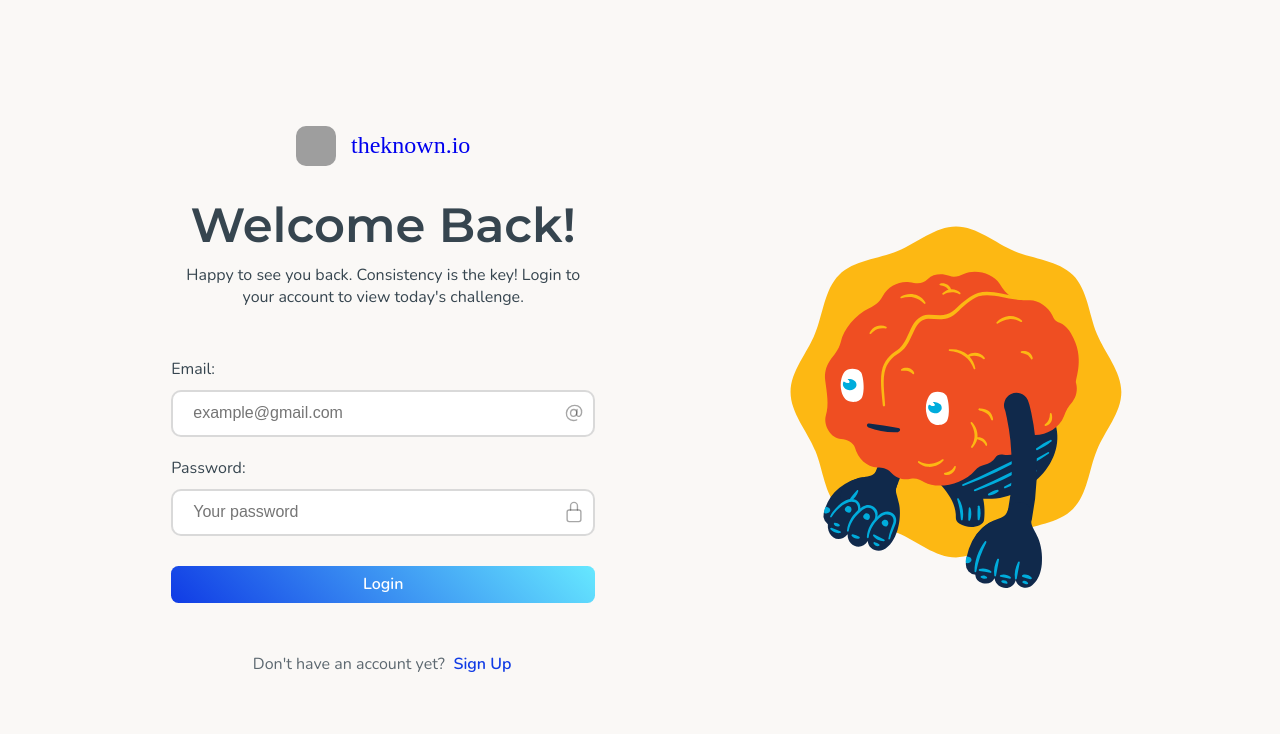
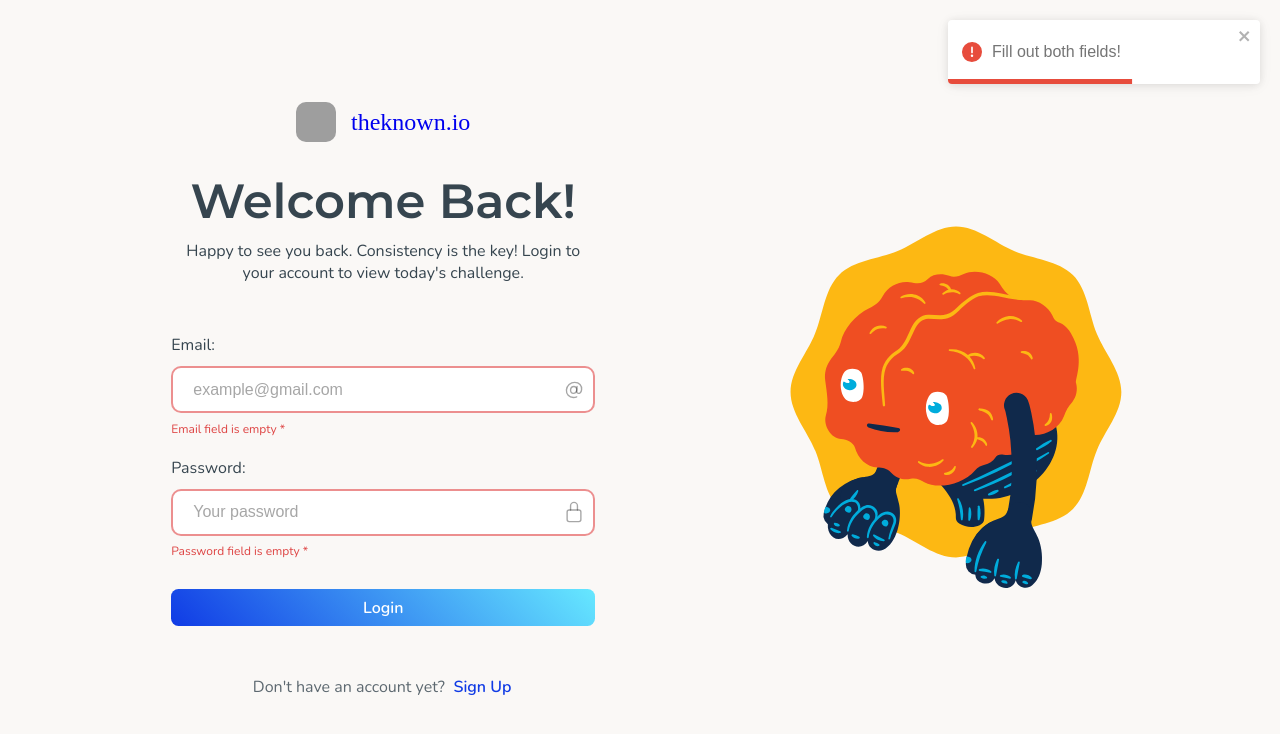
Before and after one commit to DanielKuznetsov/Personalized-Learning-Platform, a React (Create React App) app in the folder e-learning/: page /login in a window 1280 px wide. Both pictures are taken after a click on the element "Login". Shown: the top 734 px of the page. Built offline with nearby package versions, Linux system fonts and the light colour scheme; no server answers; grey boxes are pictures that could not be loaded; a web font is replaced by a local one.

Commit message:
Add toast notifications on actions
Add errorFields styling in Login form

```diff
--- a/e-learning/src/App.js
+++ b/e-learning/src/App.js
@@ -4,6 +4,7 @@ import Home from "./Home";
 import "./styles/App.scss";
 import Login from "./Login";
 import Navbar from "./Navbar";
+import { ToastContainer, toast } from "react-toastify";
 
 function App() {
   return (
@@ -16,6 +17,7 @@ function App() {
           <Route exact path="/dashboard" element={<Navbar />} />
         </Routes>
       </div>
+      <ToastContainer />
     </>
   );
 }
--- a/e-learning/src/Home.js
+++ b/e-learning/src/Home.js
@@ -12,6 +12,7 @@ import Footer from "./Footer";
 import LottieGif from "./LottieGif";
 import { useNavigate } from "react-router-dom";
 import { useSelector } from "react-redux";
+import { ToastContainer, toast } from "react-toastify";
 
 function Home() {
   const navigate = useNavigate();
--- a/e-learning/src/Login.js
+++ b/e-learning/src/Login.js
@@ -6,13 +6,18 @@ import signInSuccess from "./images/sign-in-success.json";
 import { Link, useNavigate } from "react-router-dom";
 import LottieGif from "./LottieGif";
 import { useSelector, useDispatch } from "react-redux";
-import { toast } from "react-toastify";
 import { login, reset } from "./features/auth/authSlice";
+import { ToastContainer, toast } from "react-toastify";
+import "react-toastify/dist/ReactToastify.css";
 
 function Login() {
   const [formData, setFormData] = useState({
     email: "",
     password: "",
+  });
+  const [errorFields, setErrorFields] = useState({
+    email: false,
+    password: false,
   });
 
   const { email, password } = formData;
@@ -26,16 +31,18 @@ function Login() {
 
   useEffect(() => {
     if (isError) {
-      toast.error("Error from Login");
+      toast.error(message);
     }
 
-    if (isSuccess || student) {
+    if (student) {
       navigate("/dashboard");
       toast.success("Logged-in successfully!");
+
+      console.log(student);
     }
 
     dispatch(reset());
-  }, [isSuccess, isError, dispatch, navigate, student]);
+  }, [isError, dispatch, navigate, student, message]);
 
   const handleOnChange = (e) => {
     setFormData((prevState) => ({
@@ -47,12 +54,40 @@ function Login() {
   const handleOnSubmit = (e) => {
     e.preventDefault();
 
+    if (!email && !password) {
+      setErrorFields({
+        email: true,
+        password: true,
+      });
+      return toast.error("Fill out both fields!");
+    } else if (!email) {
+      setErrorFields({
+        email: true,
+        password: false,
+      });
+      return toast.error("Email field is empty!");
+    } else if (!password) {
+      setErrorFields({
+        email: false,
+        password: true,
+      });
+      return toast.error("Password field is empty!");
+    }
+
     const studentData = {
       email,
       password,
     };
 
     dispatch(login(studentData));
+    setFormData({
+      email: "",
+      password: "",
+    });
+    setErrorFields({
+      email: false,
+      password: false,
+    });
   };
 
   return (
@@ -69,7 +104,9 @@ function Login() {
             <label className="form-label" name="email">
               Email:
               <input
-                className="form-input"
+                className={
+                  errorFields.email ? "form-input error" : "form-input"
+                }
                 type="text"
                 name="email"
                 value={email}
@@ -78,10 +115,18 @@ function Login() {
               />
               <ion-icon name="at-outline"></ion-icon>
             </label>
+            {errorFields.email ? (
+              <span className="error">Email field is empty *</span>
+            ) : (
+              ""
+            )}
+
             <label className="form-label" name="password">
               Password:
               <input
-                className="form-input"
+                className={
+                  errorFields.password ? "form-input error" : "form-input"
+                }
                 type="password"
                 name="password"
                 value={password}
@@ -90,6 +135,12 @@ function Login() {
               />
               <ion-icon name="lock-closed-outline"></ion-icon>
             </label>
+            {errorFields.password ? (
+              <span className="error">Password field is empty *</span>
+            ) : (
+              ""
+            )}
+
             <Button submit fullWidth text="Login" />
           </form>
 
--- a/e-learning/src/Navbar.js
+++ b/e-learning/src/Navbar.js
@@ -5,6 +5,7 @@ import { Link, useNavigate } from "react-router-dom";
 import Logo from "./Logo";
 import { useSelector, useDispatch } from "react-redux";
 import { logout, reset } from "./features/auth/authSlice";
+import { ToastContainer, toast } from "react-toastify";
 
 function Navbar() {
   const navigate = useNavigate();
@@ -22,10 +23,12 @@ function Navbar() {
     dispatch(logout());
     dispatch(reset());
 
+    toast.success("Successfully Logged Out!");
     navigate("/");
   };
 
   return (
+    <>
       <div className="Navbar">
         <div className="branding">
           <Logo />
@@ -58,6 +61,7 @@ function Navbar() {
           </div>
         )}
       </div>
+    </>
   );
 }
 
--- a/e-learning/src/styles/AuthForm.scss
+++ b/e-learning/src/styles/AuthForm.scss
@@ -42,6 +42,10 @@
           cursor: pointer;
           position: relative;
 
+          .error {
+            border: 2px solid rgba(212, 7, 7, 0.45);
+          }
+
           ion-icon {
             position: absolute;
             font-size: 2.2rem;
@@ -57,10 +61,15 @@
           margin-top: 1rem;
           border-radius: 1rem;
           width: 100%;
+          color: rgba(0, 0, 0, .9);
           outline: rgba(16, 59, 229, 0.3);
           padding: 1.25rem 3.75rem 1.25rem 2rem;
           border: 2px solid rgba(0, 0, 0, 0.15);
           transition: all 0.2s ease-in-out;
+
+          &::placeholder {
+            color: rgba(0, 0, 0, 0.35);
+          }
 
           &:active,
           &:focus {
@@ -103,3 +112,9 @@
     justify-content: center;
   }
 }
+
+.error {
+  font-size: 1.2rem;
+  color: rgba(212, 7, 7, 0.75);
+  margin-top: -1.25rem;
+}
```
Lines whose indentation alone changed are shown as unchanged.
